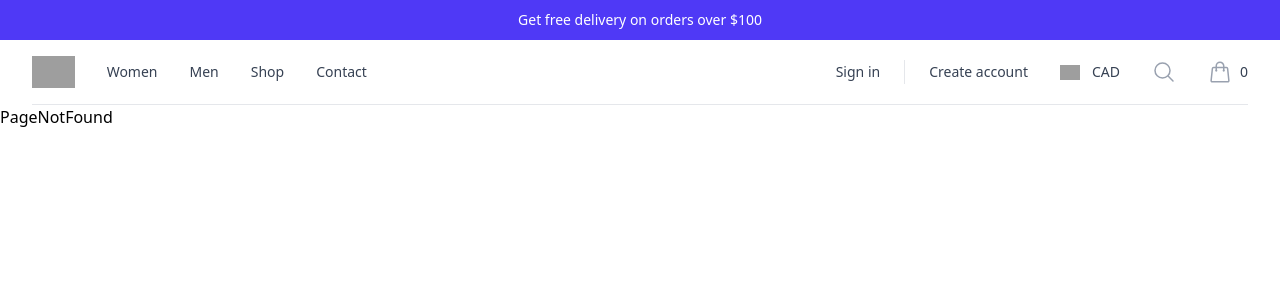
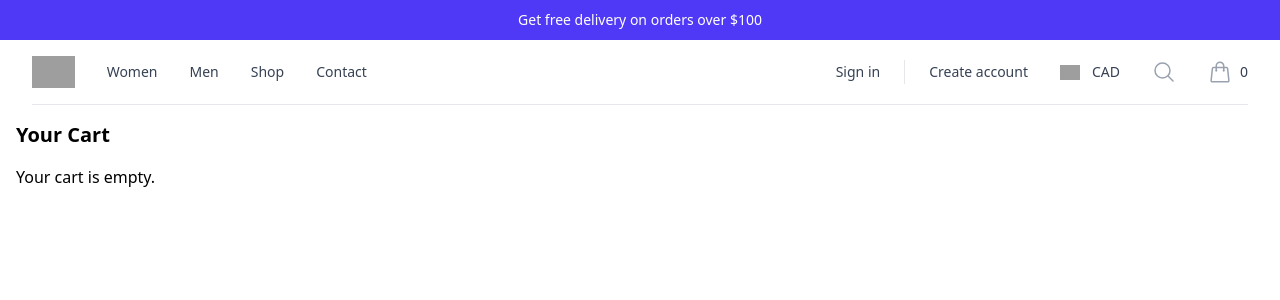
Before and after one commit to dilipsinghsisodiya/woo-react, a React (Vite) app: page /cart in a window 1280 px wide. Shown: the top 300 px of the page. Built offline with nearby package versions, Linux system fonts and the light colour scheme; grey boxes are pictures that could not be loaded.

Commit message:
added contect api

```diff
--- a/src/App.jsx
+++ b/src/App.jsx
@@ -1,25 +1,30 @@
-import React from 'react'
-import { Routes, Route } from 'react-router-dom';
-import Header from './components/Header'
-import Home from './pages/Home'
-import Shop from './pages/Shop'
-import Contact from './pages/Contact'
-import PageNotFound from './pages/PageNotFound';
-import ProductDetails from './pages/ProductDetails';
+import React from "react";
+import { Routes, Route } from "react-router-dom";
+import Header from "./components/Header";
+import Home from "./pages/Home";
+import Shop from "./pages/Shop";
+import Contact from "./pages/Contact";
+import PageNotFound from "./pages/PageNotFound";
+import ProductDetails from "./pages/ProductDetails";
+import Cart from "./pages/Cart";
+import { CartProvider } from "./Context/CartContext";
 
 const App = () => {
   return (
     <>
-      <Header />
-      <Routes>
-        <Route path='*' element={<PageNotFound />} />
-        <Route path='/' element={<Home />} />
-        <Route path='/contact' element={<Contact />} />
-        <Route path='/shop' element={<Shop />} />
-        <Route path='/product/:slug' element={<ProductDetails />} />
-      </Routes>
+      <CartProvider>
+        <Header />
+        <Routes>
+          <Route path="*" element={<PageNotFound />} />
+          <Route path="/" element={<Home />} />
+          <Route path="/contact" element={<Contact />} />
+          <Route path="/shop" element={<Shop />} />
+          <Route path="/product/:slug" element={<ProductDetails />} />
+          <Route path="/cart" element={<Cart />} />
+        </Routes>
+      </CartProvider>
     </>
-  )
-}
+  );
+};
 
-export default App
+export default App;
--- /dev/null
+++ b/src/Context/CartContext.jsx
@@ -0,0 +1,51 @@
+import React, { createContext, useState } from "react";
+
+export const CartContext = createContext();
+
+export const CartProvider = ({ children }) => {
+  const [cartItems, setCartItems] = useState([]);
+
+  const addToCart = (product) => {
+    setCartItems((prevItems) => {
+      // Check if this product is already in the cart
+      const existingItem = prevItems.find((item) => {
+        return item.id === product.id
+      });
+
+      if (existingItem) {
+        // Increment quantity
+        return prevItems.map((item) =>
+          item.id === product.id
+            ? { ...item, quantity: item.quantity + 1 }
+            : item
+        );
+      } else {
+        // Add new product with quantity 1
+        return [...prevItems, { ...product, quantity: 1 }];
+      }
+    });
+  };
+
+
+  const removeFromCart = (id) => {
+  setCartItems((prevItems) =>
+    prevItems
+      .map((item) => {
+        if (item.id === id) {
+          return {
+            ...item,
+            quantity: item.quantity - 1,
+          };
+        }
+        return item;
+      })
+      .filter((item) => item.quantity > 0)
+  );
+};
+
+  return (
+    <CartContext.Provider value={{ cartItems, addToCart, removeFromCart }}>
+      {children}
+    </CartContext.Provider>
+  );
+};
--- a/src/components/Header.jsx
+++ b/src/components/Header.jsx
@@ -1,6 +1,6 @@
 'use client'
-
-import { Fragment, useState } from 'react'
+import {CartContext} from '../Context/CartContext'
+import { Fragment, useState, useContext } from 'react'
 import {
   Dialog,
   DialogBackdrop,
@@ -144,7 +144,12 @@ const navigation = {
 
 export default function Header() {
   const [open, setOpen] = useState(false)
+  const { cartItems } = useContext(CartContext);
 
+  const cartCount = cartItems?.reduce(
+  (total, item) => total + item.quantity,
+  0
+);
   return (
     <div className="bg-white">
       {/* Mobile menu */}
@@ -412,14 +417,16 @@ export default function Header() {
 
                 {/* Cart */}
                 <div className="ml-4 flow-root lg:ml-6">
-                  <a href="#" className="group -m-2 flex items-center p-2">
+                  <Link to="/cart" className="group -m-2 flex items-center p-2">
                     <ShoppingBagIcon
                       aria-hidden="true"
                       className="size-6 shrink-0 text-gray-400 group-hover:text-gray-500"
                     />
-                    <span className="ml-2 text-sm font-medium text-gray-700 group-hover:text-gray-800">0</span>
+                    <span className="ml-2 text-sm font-medium text-gray-700 group-hover:text-gray-800">
+                      {cartCount}
+                    </span>
                     <span className="sr-only">items in cart, view bag</span>
-                  </a>
+                  </Link>
                 </div>
               </div>
             </div>
--- a/src/components/ProductCard.jsx
+++ b/src/components/ProductCard.jsx
@@ -1,10 +1,12 @@
 import React from 'react'
 import { Link } from 'react-router-dom'
 
-const ProductCard = ({ productURL, productImg, productName, productPrice, productStock }) => {
+const ProductCard = ({ productURL, productImg, productName, productPrice, productStock, productAddToCart, product }) => {
   return (
     <>
-      <Link to={productURL} className="group">
+
+      <div className='grid grid-cols-1 gap-4'>
+        <Link to={productURL} className="group">
         <img
           alt={productName}
           src={productImg}
@@ -19,6 +21,18 @@ const ProductCard = ({ productURL, productImg, productName, productPrice, produc
             <p className="mt-1 text-lg font-medium text-gray-900">Out of Stock</p>
         }
       </Link>
+
+        <button
+              onClick={() => {
+                productAddToCart(product)
+              }
+            }
+              className="mt-6 bg-black hover:bg-indigo-600 text-white font-bold py-2 px-4 rounded transition duration-200"
+            >
+              ADD TO CART
+            </button>
+      </div>
+
     </>
   )
 }
--- a/src/components/Products.jsx
+++ b/src/components/Products.jsx
@@ -1,7 +1,12 @@
-import React, { useEffect, useState } from 'react'
+import React, { useContext, useEffect, useState } from 'react'
 import ProductCard from './ProductCard'
+import { CartContext } from "../Context/CartContext";
 
-const Products = ({ productURL, productImg, productName, productPrice, productStock }) => {
+
+const Products = () => {
+
+  const { addToCart } = useContext(CartContext);
+
 
   const consumerKey = import.meta.env.VITE_CK;
   const consumerSecret = import.meta.env.VITE_CS;
@@ -44,6 +49,8 @@ const Products = ({ productURL, productImg, productName, productPrice, productSt
                 productImg={product.images?.[0]?.src}
                 productDesc={product.description.replace(/<[^>]+>/g, "")}
                 productStock={product.stock_status}
+                product = {product}
+                productAddToCart = {addToCart}
 
               />
             ))}
--- /dev/null
+++ b/src/pages/Cart.jsx
@@ -0,0 +1,55 @@
+import React, { useContext, useState } from "react";
+import { CartContext } from "../Context/CartContext";
+
+const Cart = () => {
+  const { cartItems, addToCart, removeFromCart } = useContext(CartContext);
+  let totalPrice = 0;
+
+  return (
+    <div className="p-4">
+      <h2 className="text-xl font-bold mb-4">Your Cart</h2>
+      {cartItems.length === 0 ? (
+        <p>Your cart is empty.</p>
+      ) : (
+        <ul>
+          {cartItems.map((item) => {
+            totalPrice = item.price * item.quantity + totalPrice;
+            return (
+              <li
+                key={item.id}
+                className="border-b py-2 grid grid-cols-[1fr_1fr_auto]"
+              >
+                <span>
+                  {item.name}{" "}
+                  {item.attributes?.length > 0 &&
+                    `- ${item.attributes[0].option}`}
+                </span>
+                <div className="w-[100px] grid grid-cols-3 place-items-center">
+                  <span
+                    className="w-5 h-5 bg-red-400 rounded-full cursor-pointer grid place-content-center"
+                    onClick={() => removeFromCart(item.id)}
+                  >
+                    -
+                  </span>
+                  <span>{item.quantity}</span>
+                  <span
+                    className="w-5 h-5 bg-green-400 rounded-full cursor-pointer grid place-content-center"
+                    onClick={() => addToCart(item)}
+                  >
+                    +
+                  </span>
+                </div>
+                <span>${(item.price * item.quantity).toFixed(2)}</span>
+              </li>
+            );
+          })}
+          <li className="py-2 flex justify-end">
+            <span>Total: ${totalPrice}</span>
+          </li>
+        </ul>
+      )}
+    </div>
+  );
+};
+
+export default Cart;
--- a/src/pages/Contact.jsx
+++ b/src/pages/Contact.jsx
@@ -1,8 +1,11 @@
 import React from 'react'
+import ProductCart from './Cart'
 
 const Contact = () => {
   return (
+    <>
     <div>Contact</div>
+    </>
   )
 }
 
--- a/src/pages/ProductDetails.jsx
+++ b/src/pages/ProductDetails.jsx
@@ -1,8 +1,10 @@
-import React, { useEffect, useState } from "react";
-import { useParams } from "react-router-dom";
+import React, { useEffect, useState, useContext } from "react";
+import { Link, useParams } from "react-router-dom";
+import { CartContext } from "../Context/CartContext";
 
 const ProductDetails = () => {
   const { slug } = useParams();
+  const { addToCart } = useContext(CartContext);
 
   const consumerKey = import.meta.env.VITE_CK;
   const consumerSecret = import.meta.env.VITE_CS;
@@ -11,6 +13,10 @@ const ProductDetails = () => {
   const wooURL = `${websiteURL}/wp-json/wc/v3/products?slug=${slug}&consumer_key=${consumerKey}&consumer_secret=${consumerSecret}`;
 
   const [productData, setProductData] = useState({});
+
+    useEffect(() => {
+    fetchProductDetails();
+  }, [slug]);
 
   const fetchProductDetails = async () => {
     try {
@@ -23,9 +29,7 @@ const ProductDetails = () => {
     }
   };
 
-  useEffect(() => {
-    fetchProductDetails();
-  }, [slug]);
+
 
   return (
     <>
@@ -54,14 +58,23 @@ const ProductDetails = () => {
               </p>
             )}
           </span>
+          <Link to="/cart">
+            <button
+              onClick={() => {
+                addToCart(productData)
+              }
+            }
+              className="mt-6 bg-black hover:bg-indigo-600 text-white font-bold py-2 px-4 rounded transition duration-200"
+            >
+              ADD TO CART
+            </button>
+          </Link>
         </div>
       </div>
 
       <div className="mx-auto mt-6 mb-12 max-w-2xl sm:px-6 lg:grid lg:max-w-5xl lg:grid-cols-1 lg:gap-2 lg:px-8">
         <h1 className="mt-6 text-lg font-medium text-gray-900">Description:</h1>
-        <p>
-          {productData.description?.replace(/<[^>]+>/g, "")}
-        </p>
+        <p>{productData.description?.replace(/<[^>]+>/g, "")}</p>
       </div>
     </>
   );
```
